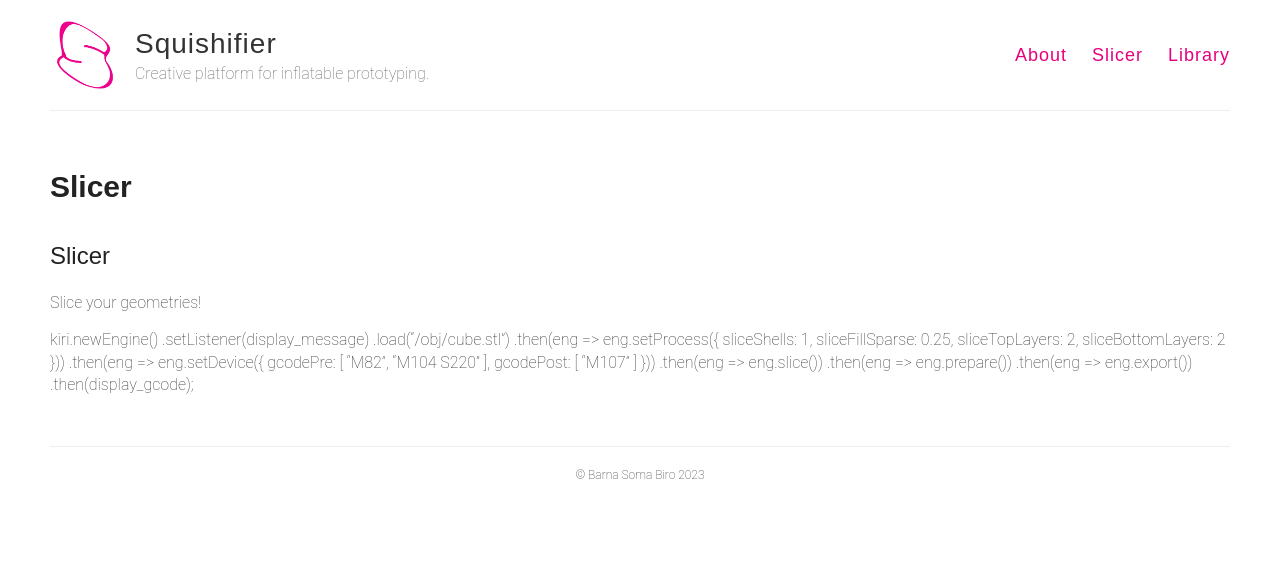
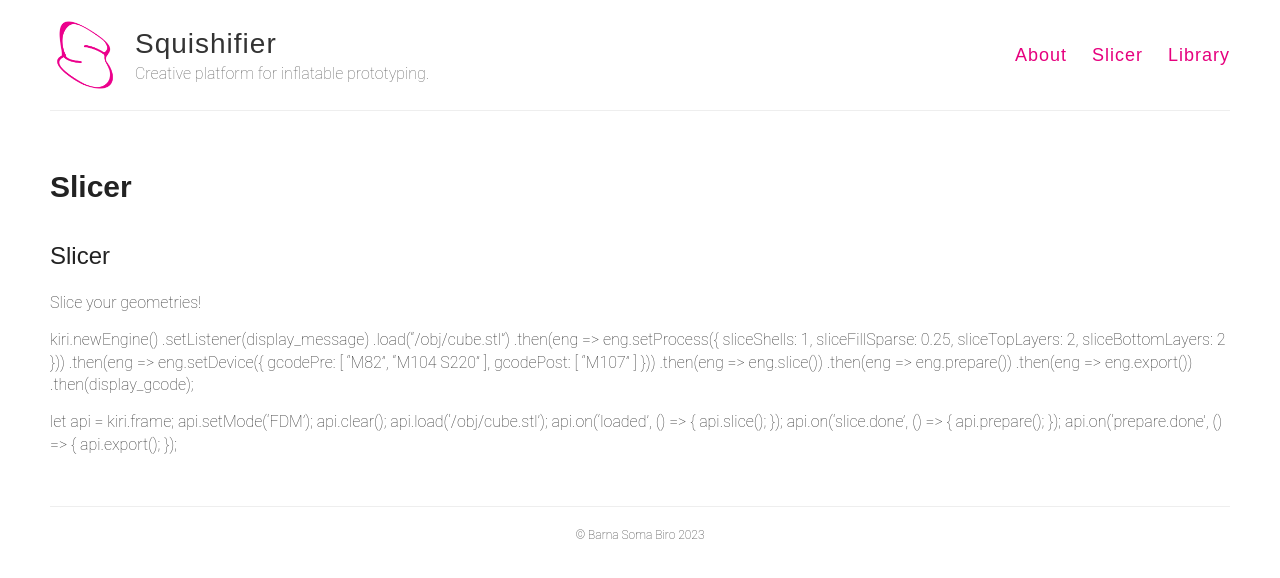
Before and after one commit to squishifier/squishifier.github.io, a Jekyll site: the page built from slicer.md, in a window 1280 px wide. Shown: the top 578 px of the page. Built offline with Jekyll 4.4.1, drawn with Linux system fonts in a browser that asks for light colours; some web fonts are replaced.

Commit message:
Update slicer.md

```diff
--- a/slicer.md
+++ b/slicer.md
@@ -26,5 +26,19 @@ kiri.newEngine()
     .then(eng => eng.export())
     .then(display_gcode);
 
+let api = kiri.frame;
+api.setMode('FDM');
+api.clear();
+api.load('/obj/cube.stl');
+api.on('loaded', () => {
+    api.slice();
+});
+api.on('slice.done', () => {
+  api.prepare();
+});
+api.on('prepare.done', () => {
+    api.export();
+});
+
 <!-- <iframe src="https://github.com/sameer/svg2gcode" width="100%" height="600" style="border:none;"> -->
 <!-- </iframe> -->
```
